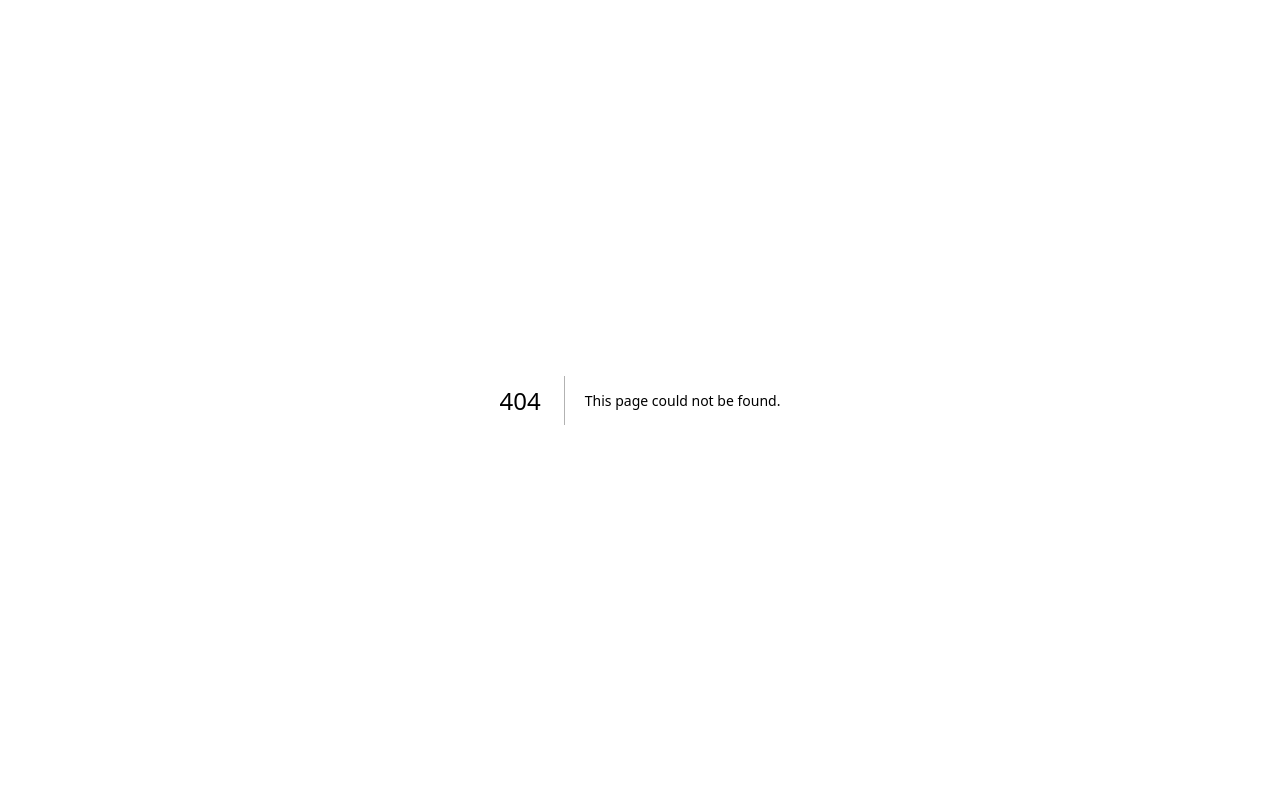
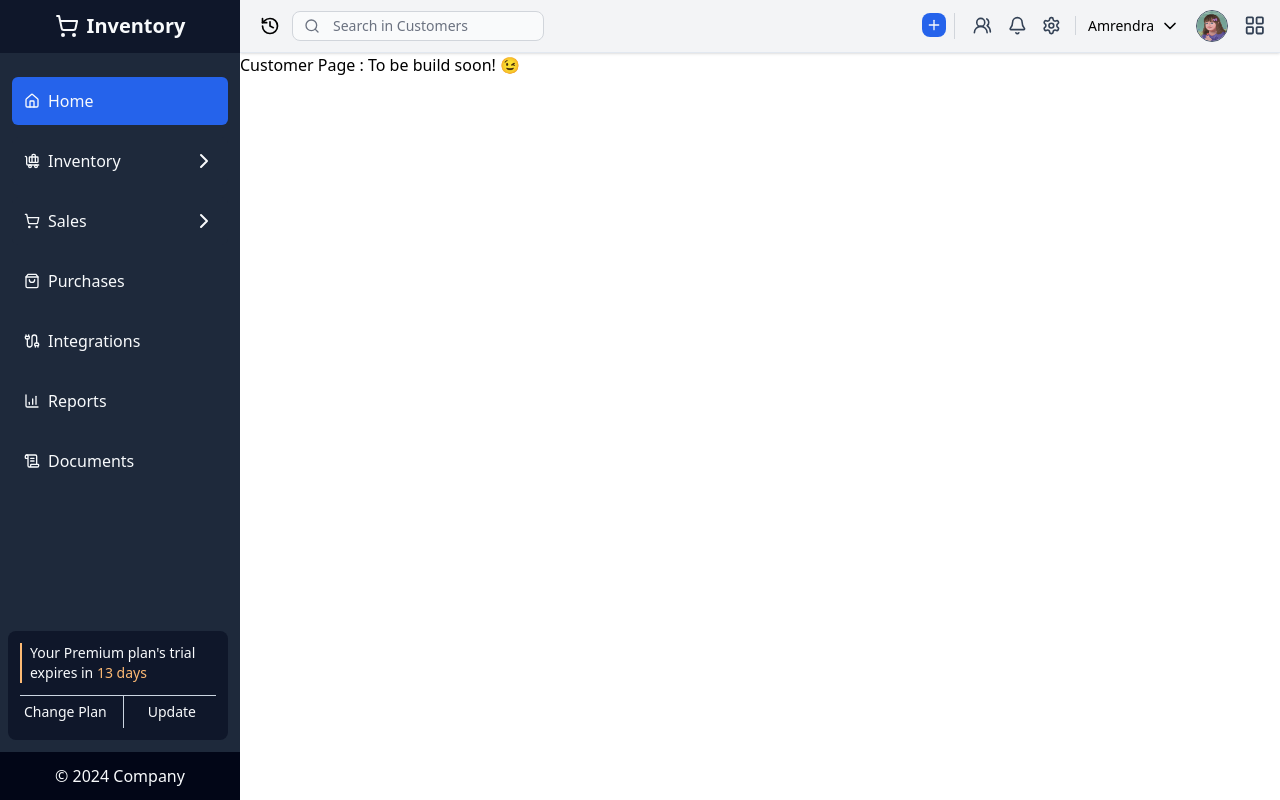
Before and after one commit to AmrendraTheCoder/Project-Mark, a Next.js app: page /inventory/sales/customers in a window 1280 px wide. Before the commit this address had no page. Built offline with nearby package versions, Linux system fonts and the light colour scheme.

Commit message:
Sales Sub Files made!

```diff
--- /dev/null
+++ b/app/(back-office)/inventory/sales/credit-notes/page.jsx
@@ -0,0 +1,11 @@
+import React from 'react'
+
+function CreditNotes() {
+  return (
+    <div>
+        <h2>Credit Notes : To be build soon! 😉</h2>
+    </div>
+  )
+}
+
+export default CreditNotes
--- /dev/null
+++ b/app/(back-office)/inventory/sales/customers/page.jsx
@@ -0,0 +1,11 @@
+import React from 'react'
+
+function Customers() {
+  return (
+    <div>
+      <h2>Customer Page : To be build soon! 😉</h2>
+    </div>
+  );
+}
+
+export default Customers
--- /dev/null
+++ b/app/(back-office)/inventory/sales/invoices/page.jsx
@@ -0,0 +1,11 @@
+import React from 'react'
+
+function Invoices() {
+  return (
+    <div>
+      <h2>Invoices Page : To be build soon! 😉</h2>
+    </div>
+  );
+}
+
+export default Invoices
--- /dev/null
+++ b/app/(back-office)/inventory/sales/packages/page.jsx
@@ -0,0 +1,11 @@
+import React from 'react'
+
+function Packages() {
+  return (
+    <div>
+      <h2>Packages Pages : To be build soon! 😉</h2>
+    </div>
+  );
+}
+
+export default Packages
--- /dev/null
+++ b/app/(back-office)/inventory/sales/payment-received/page.jsx
@@ -0,0 +1,11 @@
+import React from 'react'
+
+function PaymentReceived() {
+  return (
+    <div>
+      <h2>PaymentReceived : To be build soon! 😉</h2>
+    </div>
+  );
+}
+
+export default PaymentReceived
--- /dev/null
+++ b/app/(back-office)/inventory/sales/sales-orders/page.jsx
@@ -0,0 +1,11 @@
+import React from 'react'
+
+function SalesOrders() {
+  return (
+    <div>
+      <h2>Sales Order : To be build soon! 😉</h2>
+    </div>
+  );
+}
+
+export default SalesOrders
--- /dev/null
+++ b/app/(back-office)/inventory/sales/sales-receipts/page.jsx
@@ -0,0 +1,11 @@
+import React from 'react'
+
+function SalesReceipts() {
+  return (
+    <div>
+      <h2>To be build soon! 😉</h2>
+    </div>
+  );
+}
+
+export default SalesReceipts
--- /dev/null
+++ b/app/(back-office)/inventory/sales/sales-returns/page.jsx
@@ -0,0 +1,11 @@
+import React from 'react'
+
+function SalesReturns() {
+  return (
+    <div>
+      <h2>To be build soon! 😉</h2>
+    </div>
+  );
+}
+
+export default SalesReturns
--- /dev/null
+++ b/app/(back-office)/inventory/sales/shipments/page.jsx
@@ -0,0 +1,11 @@
+import React from 'react'
+
+function Shipments() {
+  return (
+    <div>
+      <h2>To be build soon! 😉</h2>
+    </div>
+  );
+}
+
+export default Shipments
--- a/components/Sidebar/Sidebar.jsx
+++ b/components/Sidebar/Sidebar.jsx
@@ -122,7 +122,7 @@ const Sidebar = () => {
 
           {/* Additional Static Links */}
           <Link
-            href="#"
+            href="/inventory/purchases"
             className={`flex items-center p-3 space-x-2 rounded-md hover:bg-blue-500 ${
               active.activeLink === "purchases" ? "bg-blue-600" : ""
             }`}
@@ -133,7 +133,7 @@ const Sidebar = () => {
           </Link>
 
           <Link
-            href="#"
+            href="/inventory/integrations"
             className={`flex items-center p-3 space-x-2 rounded-md hover:bg-blue-500 ${
               active.activeLink === "integrations" ? "bg-blue-600" : ""
             }`}
@@ -144,7 +144,7 @@ const Sidebar = () => {
           </Link>
 
           <Link
-            href="#"
+            href="/inventory/reports"
             className={`flex items-center p-3 space-x-2 rounded-md hover:bg-blue-500 ${
               active.activeLink === "reports" ? "bg-blue-600" : ""
             }`}
@@ -155,7 +155,7 @@ const Sidebar = () => {
           </Link>
 
           <Link
-            href="#"
+            href="/inventory/documents"
             className={`flex items-center p-3 space-x-2 rounded-md hover:bg-blue-500 ${
               active.activeLink === "documents" ? "bg-blue-600" : ""
             }`}
```
